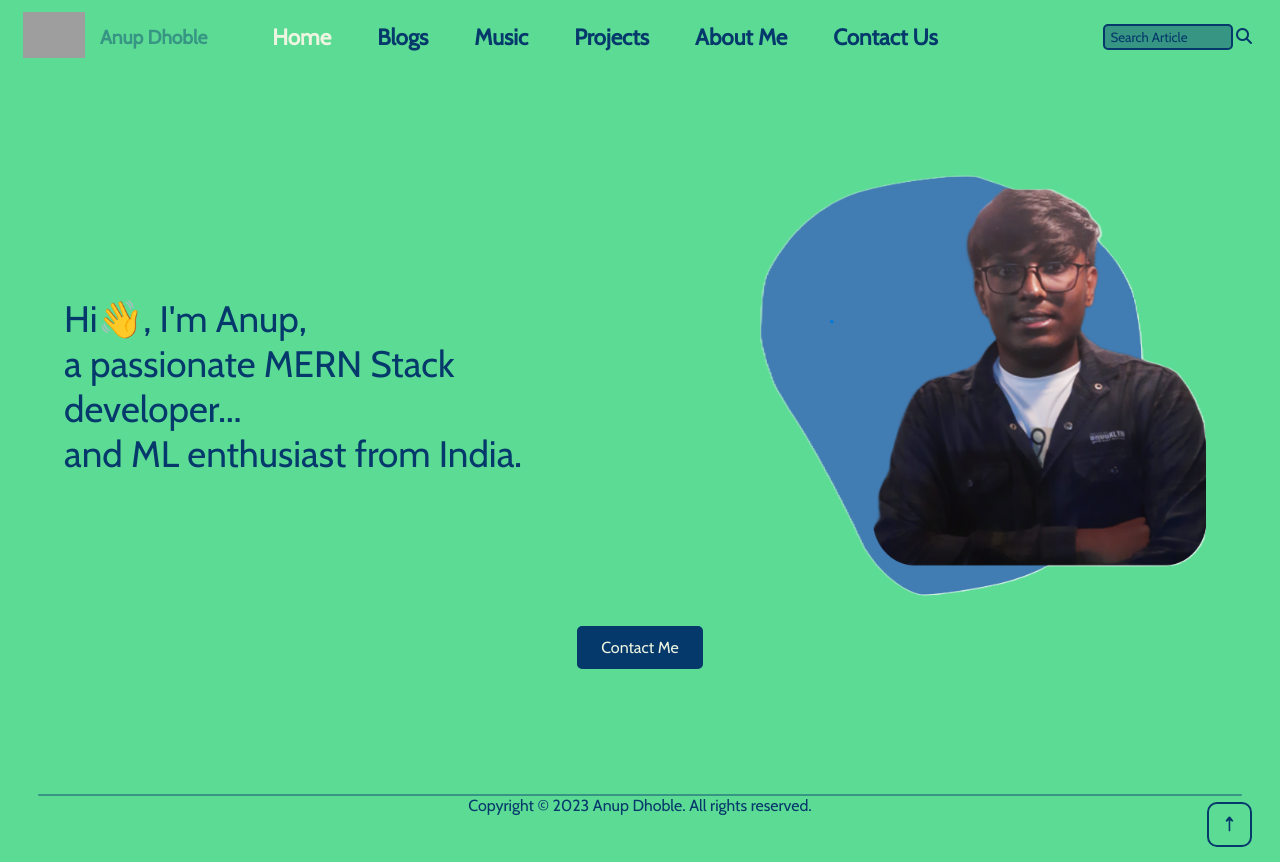
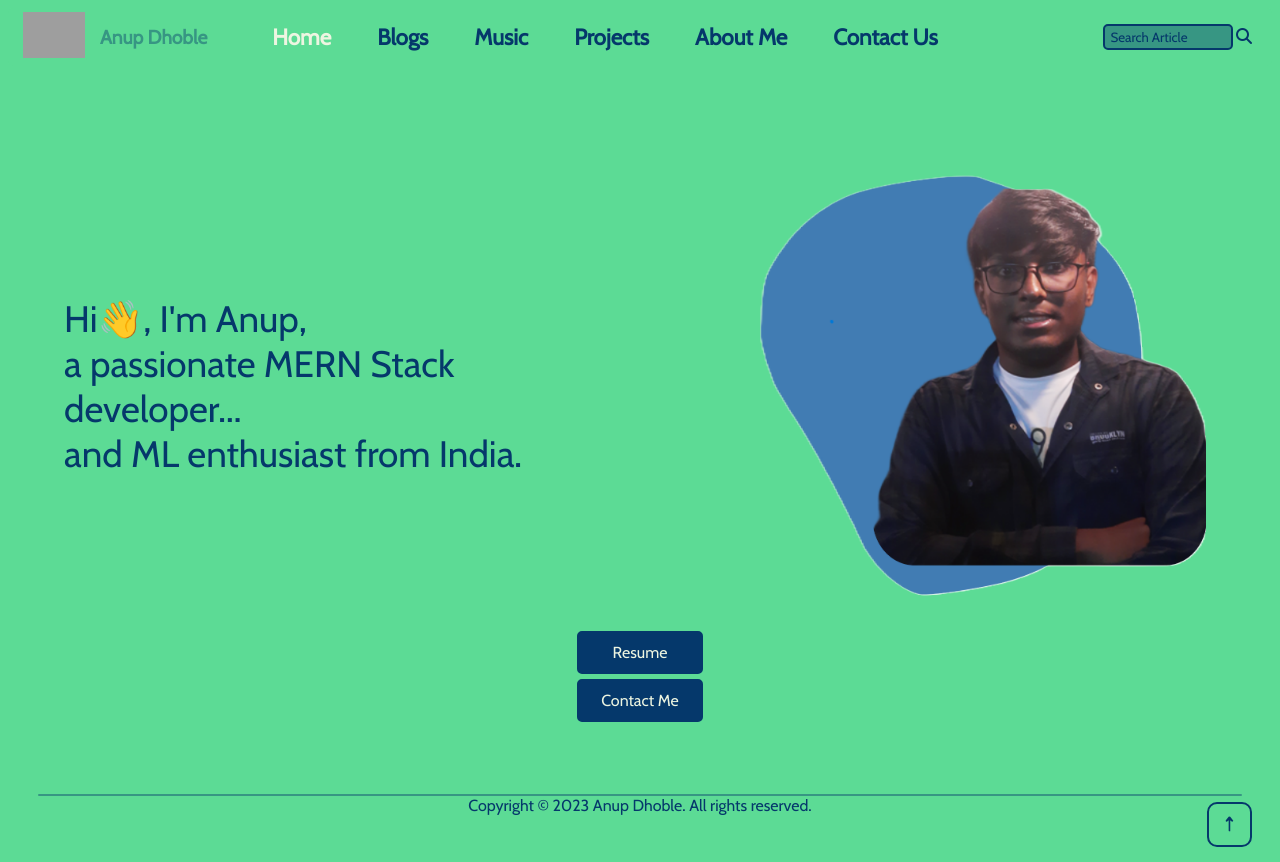
Before and after one commit to anupdhoble/personalwebsitefrontend, a React (Create React App) app: page / in a window 1280 px wide. Built offline with nearby package versions, Linux system fonts and the light colour scheme; grey boxes are pictures that could not be loaded; a web font is replaced by a local one.

Commit message:
Add resume button to Home component

```diff
--- a/src/components/Home.jsx
+++ b/src/components/Home.jsx
@@ -11,6 +11,10 @@ export default function Home({ isLogin }) {
     const handleContact = () => {
         window.scrollTo(0, 0);
         navigate('/contact');
+    }
+    const handleResume = () => {
+        window.scrollTo(0, 0);
+        window.open('https://drive.google.com/file/d/1T9UODbA1qwWFf2YT_3TorJxVOMWQkmDg/view?usp=sharing', '_blank');
     }
 
     useEffect(() => {
@@ -33,6 +37,9 @@ export default function Home({ isLogin }) {
                     <img src={photo} alt="" />
                 </div>
             </div>
+            <div onClick={handleResume} className="resumebutton">
+                <div>Resume</div>
+            </div>
             <div  onClick={handleContact} className="contactbutton">
                 <div>Contact Me</div>
             </div>
--- a/src/styles/home.css
+++ b/src/styles/home.css
@@ -21,8 +21,8 @@
 .home_right img{
     width: 450px;
 }
-.contactbutton{
-    margin: auto;
+.contactbutton,.resumebutton{
+    margin: 5px auto 5px auto;
     background-color: var(--color1);
     color: var(--color5);
     width: 8vw;
@@ -34,7 +34,7 @@
     border: 2px solid var(--color1);
     text-decoration: none;
 }
-.contactbutton:hover{
+.contactbutton:hover,.resumebutton:hover{
     background-color: var(--color3);
     color: var(--color1);
     transition: 0.3s ease-in-out;
```
Also changed, not shown: 1 other file (tests, documents, lock files or other folders).
